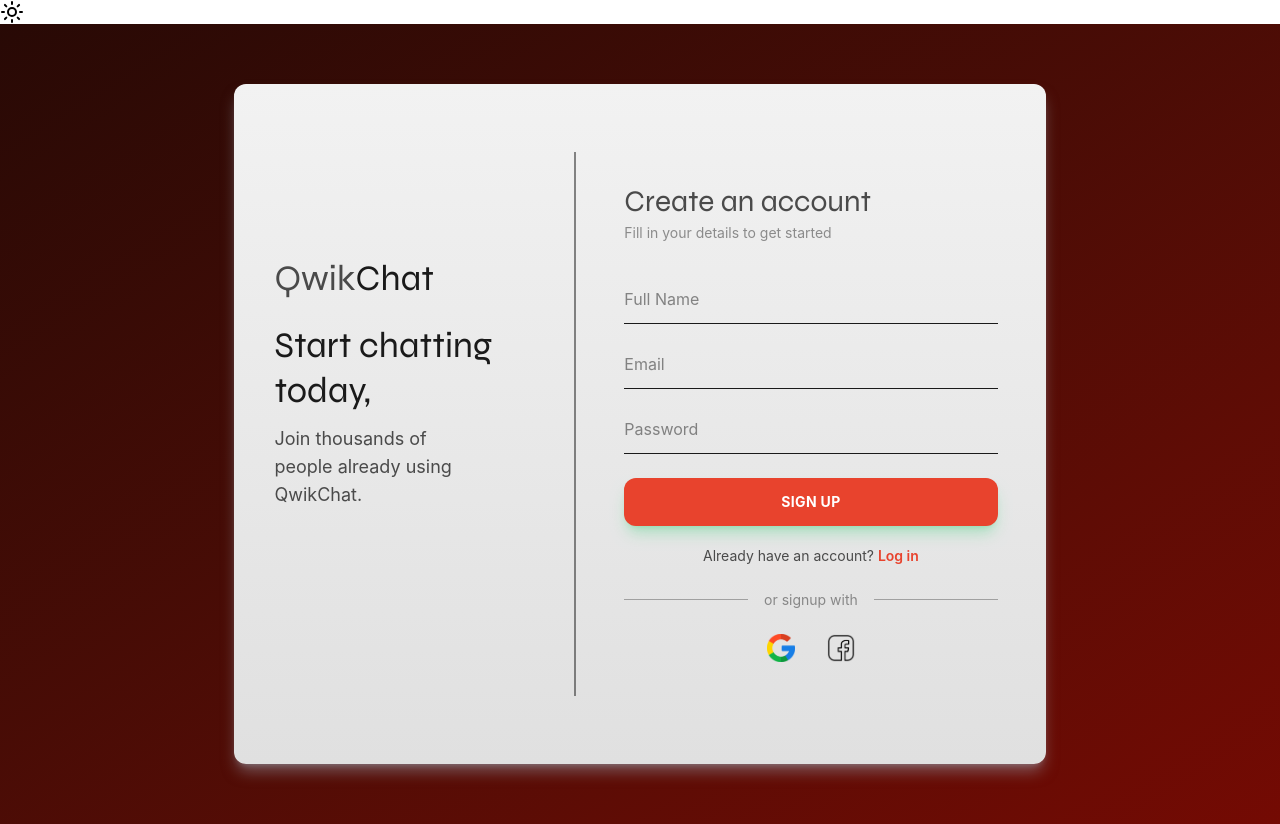
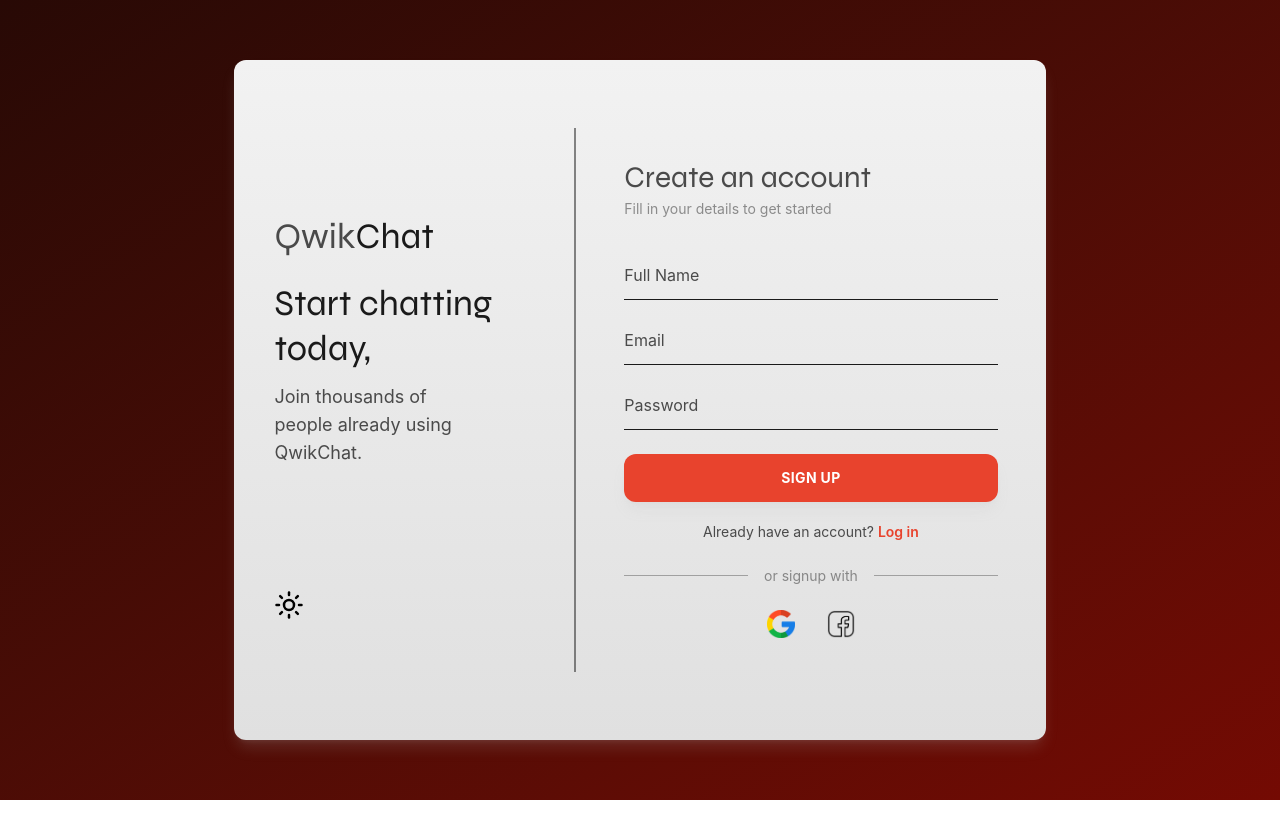
Before and after one commit to abderrahm4ne/chat-app, a React (Vite) app in the folder frontend/: page /register in a window 1280 px wide. After the commit the page ends 800 px from the top, so only its background shows below. Built offline with nearby package versions, Linux system fonts and the light colour scheme; no server answers; a web font is replaced by a local one.

Commit message:
style: fitting theme switch into app styles

```diff
--- a/frontend/src/App.tsx
+++ b/frontend/src/App.tsx
@@ -8,7 +8,6 @@
 import ChatPage from "./features/chat/ChatPage"
 
 import { Toaster } from "react-hot-toast"
-import { Sun, Moon } from 'lucide-react'
 
 import { store } from "./store/store"
 import { Provider } from "react-redux"
@@ -18,7 +17,6 @@
 import { socket } from "./store/socket"
 import { setOnlineUsers } from "./store/slices/chatSlice"
 import { ThemeProvider } from "./context/ThemeContext"
-import { useTheme } from "./components/hooks/useTheme"
 
 const router = createBrowserRouter(
   createRoutesFromElements(
@@ -37,7 +35,6 @@
   useGetMeQuery();
   const dispatch = useAppDispatch();
   const authUser = useAppSelector((state) => state.auth.user)
-  const { theme, toggleTheme } = useTheme();
 
   useEffect(() => {
     if (authUser?._id) {
@@ -57,12 +54,6 @@
 
   return (
     <>
-      <div>
-        {theme === 'dark'
-          ? <Moon onClick={toggleTheme} className="cursor-pointer" />
-          : <Sun onClick={toggleTheme} className="cursor-pointer" />
-        }
-      </div>
       <RouterProvider router={router} />
     </>
   )
--- a/frontend/src/components/ui/Button.tsx
+++ b/frontend/src/components/ui/Button.tsx
@@ -7,8 +7,8 @@
       disabled={loading}
       className={[
         "w-full py-3.5 rounded-xl font-bold text-sm tracking-wide transition-all duration-200",
-        "bg-button-background text-white shadow-lg shadow-green-500/25",
-        "hover:bg-button-hover-background hover:shadow-green-500/40 hover:-translate-y-0.5 hover:cursor-pointer",
+        "bg-button-background text-white shadow-lg shadow-shadow/25",
+        "hover:bg-button-hover-background hover:shadow-shadow hover:-translate-y-0.5 hover:cursor-pointer",
         "active:translate-y-0 active:shadow-none",
         "disabled:opacity-60 disabled:cursor-not-allowed disabled:transform-none",
         "focus:outline-none focus-visible:ring-2 focus-visible:ring-button-hover-background focus-visible:ring-offset-2 focus-visible:ring-offset-slate-950",
--- a/frontend/src/components/ui/Field.tsx
+++ b/frontend/src/components/ui/Field.tsx
@@ -30,7 +30,7 @@
           className={[
             "w-full border-0 border-b text-primary-text",
             "py-3 transition-all duration-200 outline-none",
-            "focus:border-button-background focus:ring-0 ",
+            "focus:border-button-background focus:ring-0 placeholder:text-dark-body-text",
             isPassword ? "pr-11" : "",
           ].join(" ")}
         />
--- a/frontend/src/features/auth/LoginPage.tsx
+++ b/frontend/src/features/auth/LoginPage.tsx
@@ -6,6 +6,8 @@
 import facebook from '../../assets/facebook.png'
 import { useLoginMutation } from '../../store/api/authApi'
 import LoginMiddleware from '../../components/middleware/loginMiddleware.ts'
+import { Moon, Sun } from 'lucide-react'
+import { useTheme } from '../../components/hooks/useTheme'
 
 import toast from 'react-hot-toast'
 const toastStyle = {
@@ -22,6 +24,8 @@
     const [formData, setFormData] = useState({ email: "", password: "" })
     const [error, setError] = useState<string | null>(null)
     const navigate = useNavigate()
+    const { theme, toggleTheme } = useTheme()
+
 
     const set = (key: keyof FormState) => (v: string) => {
         setFormData(f => ({ ...f, [key]: v }))
@@ -42,10 +46,10 @@
 
     return (
         <div className="flex items-center justify-center h-screen w-screen px-4 bg-linear-to-br from-bg to-bg2">
-            <div className="bg-linear-to-b from-primary to-secondary rounded-xl shadow-lg shadow-gray-400/50 flex flex-row h-[80%] w-[65%] overflow-hidden">
+            <div className="bg-linear-to-b from-primary to-secondary rounded-xl shadow-lg shadow-shadow/50 flex flex-row h-[80%] w-[65%] overflow-hidden">
 
                 {/* left side*/}
-                <div className="flex flex-col w-[42%] p-10 justify-center mb-20">
+                <div className="flex flex-col w-[42%] p-10 justify-center mb-20 mt-[15%]">
 
                     {/* title */}
                     <div className='mb-6'>
@@ -63,6 +67,10 @@
                         <p className="text-dark-body-text text-lg w-[80%]">
                             Real-time messaging built for speed. End-to-End encrypted.
                         </p>
+                    </div>
+
+                    <div className='mt-auto'>
+                        {theme === 'dark' ? <Moon color='white' size={30} onClick={toggleTheme} className='cursor-pointer'/> : <Sun size={30} onClick={toggleTheme} className='cursor-pointer'/>}
                     </div>
 
 
--- a/frontend/src/features/auth/RegisterPage.tsx
+++ b/frontend/src/features/auth/RegisterPage.tsx
@@ -6,6 +6,8 @@
 import facebook from '../../assets/facebook.png'
 import { useRegisterMutation } from '../../store/api/authApi'
 import registerMiddleware from '../../components/middleware/registerMiddleware'
+import { Moon, Sun } from 'lucide-react'
+import { useTheme } from '../../components/hooks/useTheme'
 
 import toast from 'react-hot-toast'
 const toastStyle = {
@@ -23,6 +25,7 @@
     const [register, { isLoading }] = useRegisterMutation()
     const [error, setError] = useState<string | null>(null)
     const navigate = useNavigate()
+    const { theme, toggleTheme } = useTheme()
 
     const set = (key: keyof FormState) => (v: string) => {
         setFormData(f => ({ ...f, [key]: v }))
@@ -43,13 +46,13 @@
 
     return (
         <div className="flex items-center justify-center h-screen w-screen px-4 bg-linear-to-br from-bg to-bg2">
-            <div className="bg-linear-to-b from-primary to-secondary rounded-xl shadow-lg shadow-gray-400/50 flex flex-row h-[85%] w-[65%] overflow-hidden">
+            <div className="bg-linear-to-b from-primary to-secondary rounded-xl shadow-lg shadow-shadow/50 flex flex-row h-[85%] w-[65%] overflow-hidden">
 
                 {/* left side */}
                 <div className="flex flex-col w-[42%] p-10 justify-center mb-20">
 
                     {/* title */}
-                    <div className='mb-6'>
+                    <div className='mb-6 mt-[45%]'>
                         <h1 className="text-4xl font-text-landing-title">
                             <span className="text-dark-body-text">Qwik</span>
                             <span className="text-primary-text">Chat</span>
@@ -57,7 +60,7 @@
                     </div>
 
                     {/* center text */}
-                    <div className="flex flex-col space-y-3">
+                    <div className="flex flex-col space-y-3 ">
                         <h2 className="text-4xl font-text-landing-title text-primary-text leading-tight">
                             Start chatting today,
                         </h2>
@@ -67,7 +70,9 @@
 
                     </div>
 
-
+                    <div className='mt-auto'>
+                        {theme === 'dark' ? <Moon color='white' size={30} onClick={toggleTheme} className='cursor-pointer'/> : <Sun size={30} onClick={toggleTheme} className='cursor-pointer'/>}
+                    </div>
                 </div>
 
                 {/* DIVIDER */}
--- a/frontend/src/features/chat/ChatPage.tsx
+++ b/frontend/src/features/chat/ChatPage.tsx
@@ -5,6 +5,9 @@
 import { setSelectedUser } from '../../store/slices/chatSlice'
 import { LogOut } from 'lucide-react';
 import { useNavigate } from 'react-router-dom'
+import { useTheme } from '../../components/hooks/useTheme.tsx'
+import { Moon, Sun } from 'lucide-react'
+
 
 import toast from 'react-hot-toast'
 const toastStyle = { className: 'text-xl font-semibold' }
@@ -36,6 +39,7 @@
 
 function ChatPage() {
     const navigate = useNavigate()
+    const { theme, toggleTheme } = useTheme()
     const [hiddenLogOut, setHiddenLogOut] = useState(true)
     const dispatch = useAppDispatch()
 
@@ -179,7 +183,10 @@
                             <h2>Connected As : </h2>
                             <h2 className='font-semibold pl-4 pr-2'>{authUser?.fullName}</h2>
                             <div className='w-2.5 h-2.5 bg-green-700 rounded-md' />
-                            <div className="ml-auto relative" ref={logOutRef}>
+                            <div className='ml-auto px-3'>
+                                {theme === 'dark' ? <Moon size={19} onClick={toggleTheme} className='cursor-pointer text-primary-text/70 hover:text-primary-text'/> : <Sun size={19} onClick={toggleTheme} className='cursor-pointer'/>}
+                            </div>
+                            <div className="relative" ref={logOutRef}>
                                 <LogOut
                                     size={19}
                                     className="hover:cursor-pointer text-primary-text/70 hover:text-primary-text"
@@ -267,6 +274,7 @@
                                     : <span className='text-xs text-dark-body-text/40'>{onlineUsers?.includes(selectedUser._id) ? 'Online' : 'Offline'}</span>}
                                 </div>
                             </div>
+
                             <MoreVertical size={20} className="text-dark-body-text/80 cursor-pointer hover:text-dark-body-text transition-colors" />
                         </div>
                     )}
--- a/frontend/src/features/landing/LandingPage.tsx
+++ b/frontend/src/features/landing/LandingPage.tsx
@@ -2,16 +2,18 @@
 import landingData from '../../components/data/landingData';
 import type { Message } from '../../components/data/landingData';
 import { Upload, Send } from 'lucide-react';
-
+import { useTheme } from '../../components/hooks/useTheme';
+import { Moon, Sun } from 'lucide-react'
 
 function LandingPage() {
     const navigate = useNavigate();
+    const { theme, toggleTheme } = useTheme()
 
     return (
     <div className="flex items-center justify-center h-screen w-screen px-4 bg-linear-to-br from-bg to-bg2">
 
         {/* left side */}
-        <div className='bg-linear-to-b from-primary to-secondary rounded-xl p-10 shadow-lg shadow-gray-400/50 flex flex-col items-start h-[80%] w-auto'>
+        <div className='bg-linear-to-b from-primary to-secondary rounded-xl p-10 shadow-lg shadow-shadow/50 flex flex-col items-start h-[80%] w-auto'>
 
             {/* title + BETA tag */}
             <div className='mt-20'>
@@ -53,7 +55,7 @@
             <div className='w-full border border-sidebar-background mb-6 mt-auto'/>
 
             {/* MORE ABOUT */}
-            <div className='flex flex-row space-x-10 items-center font-text-card px-2 w-full'>
+            <div className='flex flex-row space-x-10 items-center font-text-card px-2 w-full text-primary-text'>
                 <div className='flex flex-col space-y-1 items-center'>
                     <h2 className='text-2xl'>12ms</h2>
                     <p className='text-[0.8rem]'>avg. latency</p>
@@ -66,17 +68,20 @@
                     <h2 className='text-2xl'>99.9</h2>
                     <p className='text-[0.8rem]'>up time</p>
                 </div>
+                <div className='ml-auto'>
+                    {theme === 'dark' ? <Moon color='white' size={30} onClick={toggleTheme} className='cursor-pointer text-white' /> : <Sun size={30} onClick={toggleTheme} className='cursor-pointer' />}
+                </div>
             </div>
         </div>
 
         { /* right side */}
-        <div className='h-[80%] flex flex-col rounded-2xl px-6 py-4 ml-10 w-[21%] items-center bg-primary shadow-lg shadow-gray-400/90 -skew-z-1 '>
+        <div className='h-[80%] flex flex-col rounded-2xl px-6 py-4 ml-10 w-[21%] items-center bg-primary shadow-lg shadow-shadow/90 -skew-z-1 '>
 
             { /* USER */}
             <div className='flex flex-row space-x-3 mb-4 self-start px-4 '>
                 <div className='bg-linear-to-br from-pink-500 to-purple-400 h-12 w-12 rounded-full flex items-center justify-center text-white font-bold'> <h1>Y</h1></div>
                 <div className='flex flex-col'>
-                    <h4 className='font-semibold'>Ysf</h4>
+                    <h4 className='font-semibold text-primary-text'>Ysf</h4>
                     <h4 className='text-green'>Online</h4>
                 </div>
             </div>
@@ -112,9 +117,9 @@
                     className='bg-input-field-background text-primary-text placeholder:text-secondary-text outline-none px-3.5 py-2.5 border border-card-background rounded-lg text-sm w-full'
                 />
                 <div
-                    className='bg-secondary text-black px-3.5 py-2 rounded-md hover:cursor-pointer border   border-card-background'><Upload /></div>
+                    className='bg-input-field-background text-primary-text px-3.5 py-2 rounded-md hover:cursor-pointer border   border-card-background'><Upload /></div>
                 <div
-                    className='bg-secondary text-black px-3.5 py-2 rounded-md hover:cursor-pointer border border-card-background'>
+                    className='bg-input-field-background text-primary-text px-3.5 py-2 rounded-md hover:cursor-pointer border border-card-background'>
                         <Send />
                 </div>
 
```
